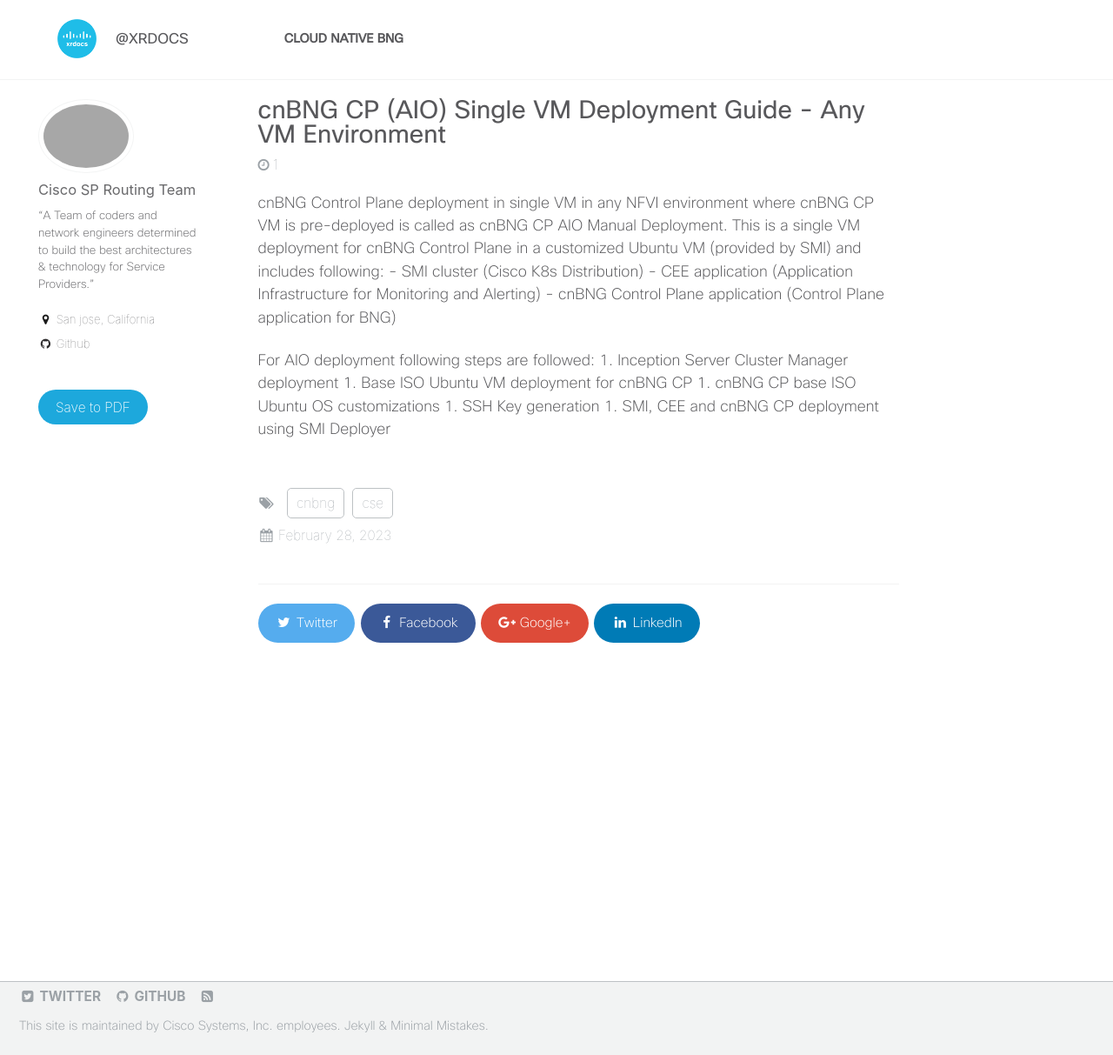
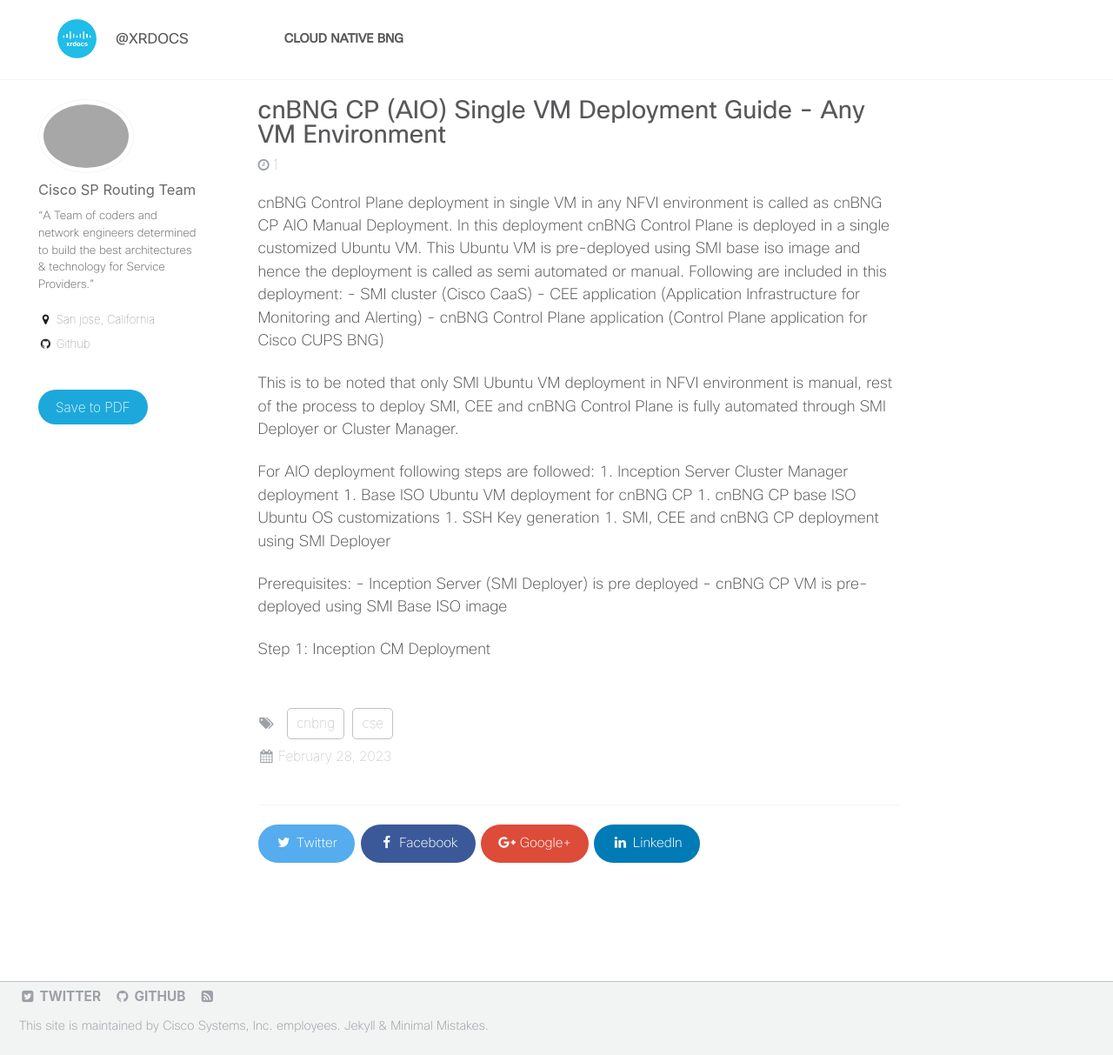
Before and after one commit to xrdocs/cnbng, a Jekyll site: the page built from _tutorials/cnbng-cp-aio-single-vm-deployment-guide-any-vm-environment.md, in a window 1280 px wide and 1213 px high. Shown: the whole window at 87% size. Built offline with Jekyll 4.4.1, drawn with Linux system fonts in a browser that asks for light colours; comment, search, counter and statistics services are not loaded.

Commit message:
Update cnbng-cp-aio-single-vm-deployment-guide-any-vm-environment.md

```diff
--- a/_tutorials/cnbng-cp-aio-single-vm-deployment-guide-any-vm-environment.md
+++ b/_tutorials/cnbng-cp-aio-single-vm-deployment-guide-any-vm-environment.md
@@ -8,10 +8,12 @@ tags:
   - cse
 ---
 
-cnBNG Control Plane deployment in single VM in any NFVI environment where cnBNG CP VM is pre-deployed is called as cnBNG CP AIO Manual Deployment. This is a single VM deployment for cnBNG Control Plane in a customized Ubuntu VM (provided by SMI) and includes following:
-	- SMI cluster (Cisco K8s Distribution)
+cnBNG Control Plane deployment in single VM in any NFVI environment is called as cnBNG CP AIO Manual Deployment. In this deployment cnBNG Control Plane is deployed in a single customized Ubuntu VM. This Ubuntu VM is pre-deployed using SMI base iso image and hence the deployment is called as semi automated or manual. Following are included in this deployment:
+	- SMI cluster (Cisco CaaS)
 	- CEE application (Application Infrastructure for Monitoring and Alerting)
-	- cnBNG Control Plane application (Control Plane application for BNG)
+	- cnBNG Control Plane application (Control Plane application for Cisco CUPS BNG)
+
+This is to be noted that only SMI Ubuntu VM deployment in NFVI environment is manual, rest of the process to deploy SMI, CEE and cnBNG Control Plane is fully automated through SMI Deployer or Cluster Manager.
 
 For AIO deployment following steps are followed:
 	1. Inception Server Cluster Manager deployment
@@ -19,3 +21,9 @@ For AIO deployment following steps are followed:
 	1. cnBNG CP base ISO Ubuntu OS customizations
 	1. SSH Key generation
 	1. SMI, CEE and cnBNG CP deployment using SMI Deployer
+
+Prerequisites:
+	- Inception Server (SMI Deployer) is pre deployed
+	- cnBNG CP VM is pre-deployed using SMI Base ISO image
+
+Step 1: Inception CM Deployment
```
